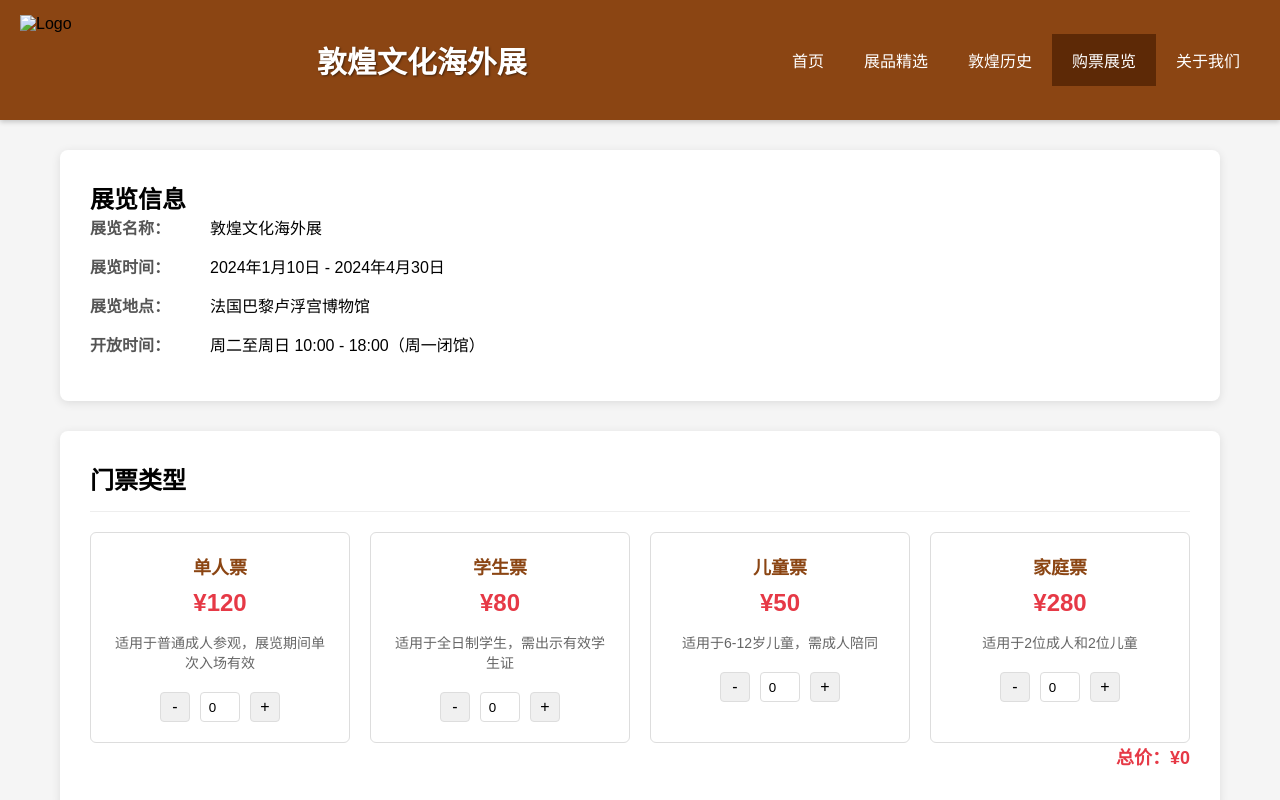
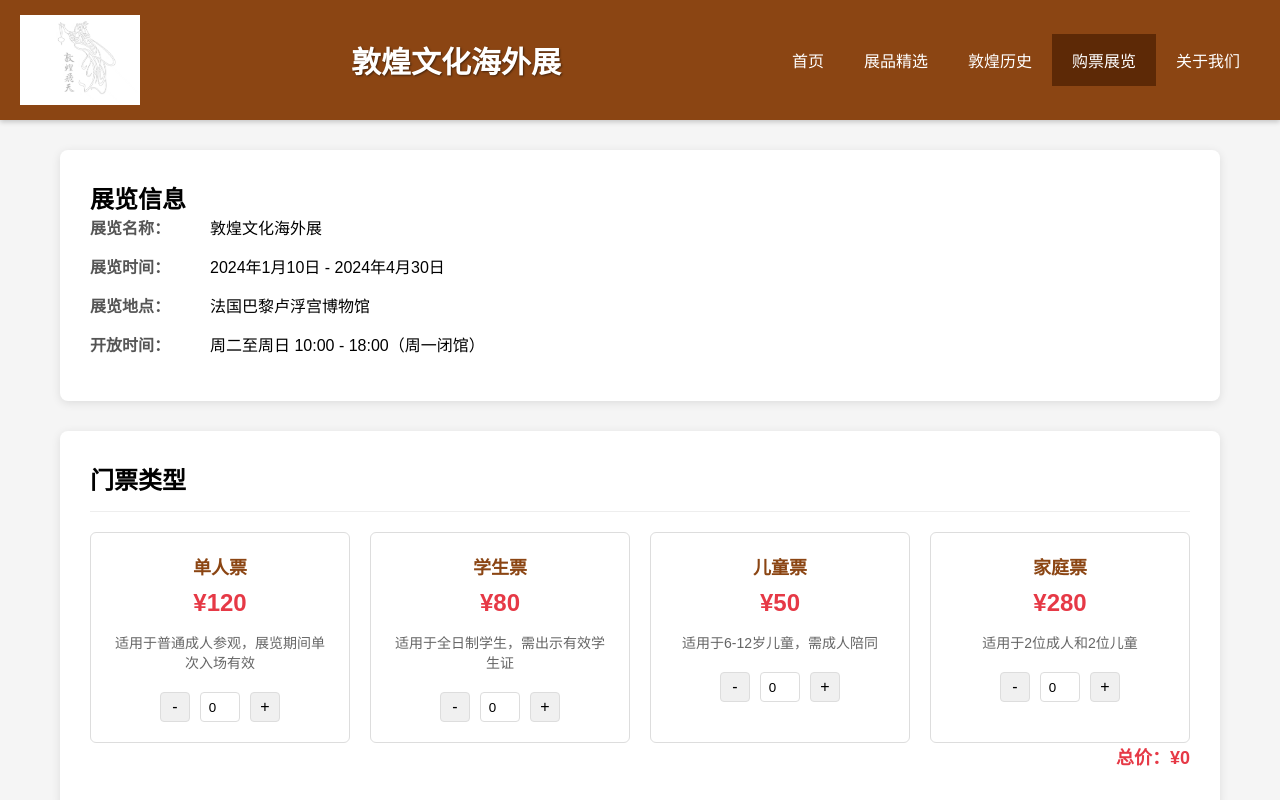
Before and after one commit to lbx-bit/my, a plain HTML site: page ticket.html in a window 1280 px wide. Shown: the top 800 px of the page. Drawn offline with Linux system fonts and the light colour scheme.

Commit message:
Update ticket.html

```diff
--- a/ticket.html
+++ b/ticket.html
@@ -376,7 +376,7 @@
     <!-- 页面头部，包含logo和导航栏 -->
     <div class="header">
         <div class="logo-container">
-            <img src="../img/logo.jpg" alt="Logo">
+            <img src="/my/logo.jpg" alt="Logo">
         </div>
         <div class="title">敦煌文化海外展</div>
         <div class="nav-bar">
```
